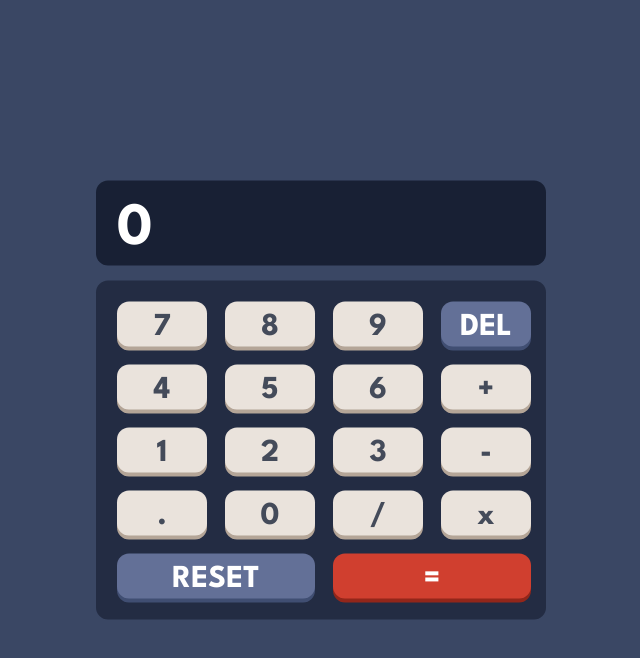
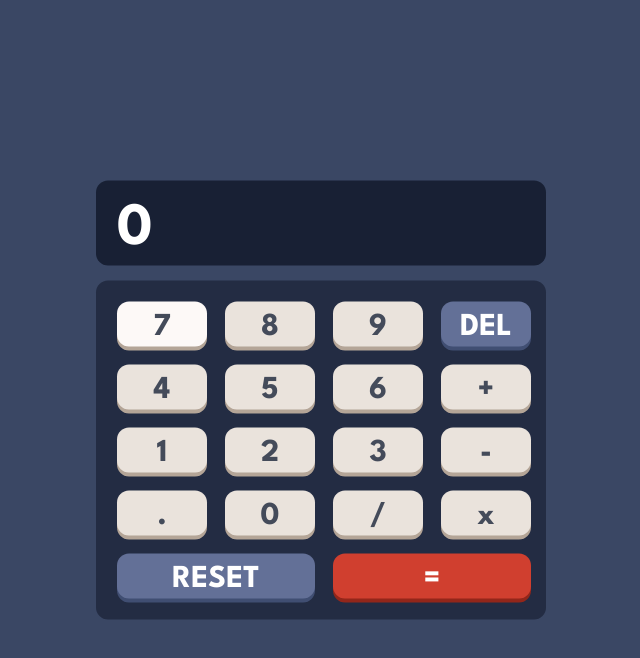
Before and after one commit to jmhar3/100-days-calculator, a React (Create React App) app in the folder calculator/: page / in a window 1280 px wide. In both pictures the pointer is over the button 481 px from the left and 324 px from the top of the page. Shown: the top 658 px of the page, without its empty margins (319-959 px from the left). Built offline with nearby package versions, Linux system fonts and the light colour scheme.

Commit message:
design button hover states

```diff
--- a/calculator/src/App.css
+++ b/calculator/src/App.css
@@ -143,12 +143,22 @@ button {
   box-shadow: 0 4px var(--key-shadow);
 }
 
+.action-input:hover,
+.number-input:hover {
+  background: hsl(26, 64%, 98%);
+}
+
 #delete-button,
 #reset-button {
   color: var(--light-text);
   height: 45px;
   background: var(--alt-key-bg);
   box-shadow: 0 4px var(--alt-key-shadow);
+}
+
+#delete-button:hover,
+#reset-button:hover {
+  background: hsl(226, 51%, 75%);
 }
 
 #delete-button {
@@ -168,3 +178,7 @@ button {
   grid-column-start: 3;
   grid-column-end: 5;
 }
+
+#submit-button:hover {
+  background: hsl(6, 77%, 65%);
+}
```
